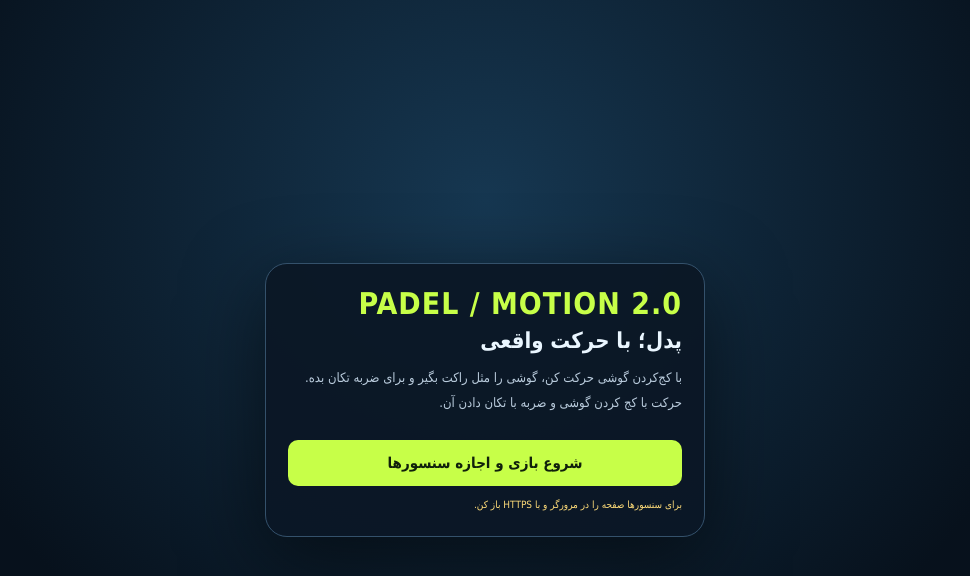
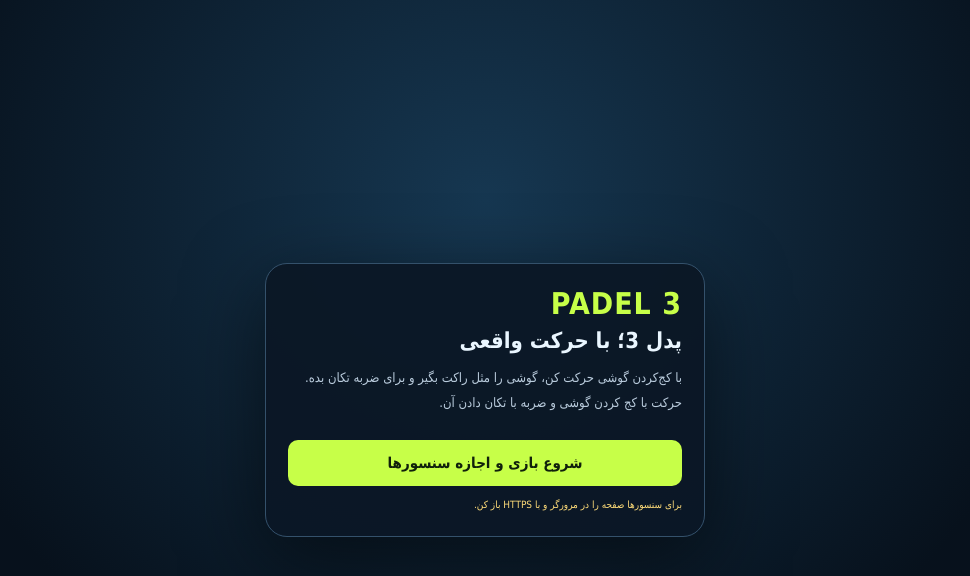
Before and after one commit to ilyadavarmoein-del/padel, a plain HTML site: page index.html in a window 1280 px wide. Shown: the whole page, without its empty margins (155-1125 px from the left). Drawn offline with Linux system fonts and the light colour scheme.

Commit message:
Rename game to Padel 3

```diff
--- a/index.html
+++ b/index.html
@@ -2,7 +2,7 @@
 <html lang="fa" dir="rtl">
 <head>
 <meta charset="utf-8"><meta name="viewport" content="width=device-width,initial-scale=1,maximum-scale=1,user-scalable=no,viewport-fit=cover"><meta name="theme-color" content="#07111b">
-<title>Padel Motion 2.0</title>
+<title>Padel 3</title>
 <style>
 :root{--ink:#eaf6ff;--muted:#9bb3c8;--lime:#c7ff48;--blue:#38c9ee;--panel:#0c1726db}
 *{box-sizing:border-box}html,body{margin:0;height:100%;overflow:hidden;background:#06101a;color:var(--ink);font-family:Tahoma,Arial,sans-serif;touch-action:none}
@@ -34,7 +34,7 @@ input[type=range]{width:100%;accent-color:var(--lime);margin:4px 0}
 <div class="panel"><div class="actions"><button id="neutral">کالیبره گوشی</button><button id="hitBtn">تمرین ضربه</button></div></div>
 </div>
 </div>
-<div id="start"><div class="startbox"><div class="brand">PADEL / MOTION 2.0</div><h1>پدل؛ با حرکت واقعی</h1><p>با کج‌کردن گوشی حرکت کن، گوشی را مثل راکت بگیر و برای ضربه تکان بده. حرکت با کج کردن گوشی و ضربه با تکان دادن آن.</p><button class="primary" id="startBtn">شروع بازی و اجازه سنسورها</button><div class="hint">برای سنسورها صفحه را در مرورگر و با HTTPS باز کن.</div></div></div>
+<div id="start"><div class="startbox"><div class="brand">PADEL 3</div><h1>پدل 3؛ با حرکت واقعی</h1><p>با کج‌کردن گوشی حرکت کن، گوشی را مثل راکت بگیر و برای ضربه تکان بده. حرکت با کج کردن گوشی و ضربه با تکان دادن آن.</p><button class="primary" id="startBtn">شروع بازی و اجازه سنسورها</button><div class="hint">برای سنسورها صفحه را در مرورگر و با HTTPS باز کن.</div></div></div>
 <script>
 (()=>{'use strict';
 const canvas=document.querySelector('#court'),c=canvas.getContext('2d'),$=id=>document.getElementById(id),clamp=(v,a,b)=>Math.max(a,Math.min(b,v)),lerp=(a,b,t)=>a+(b-a)*t;
```
